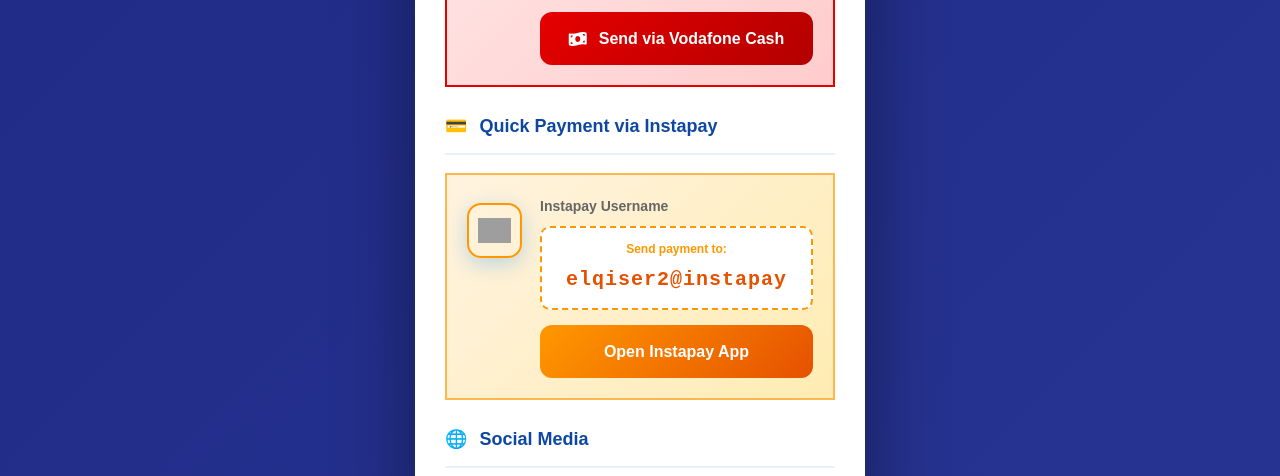
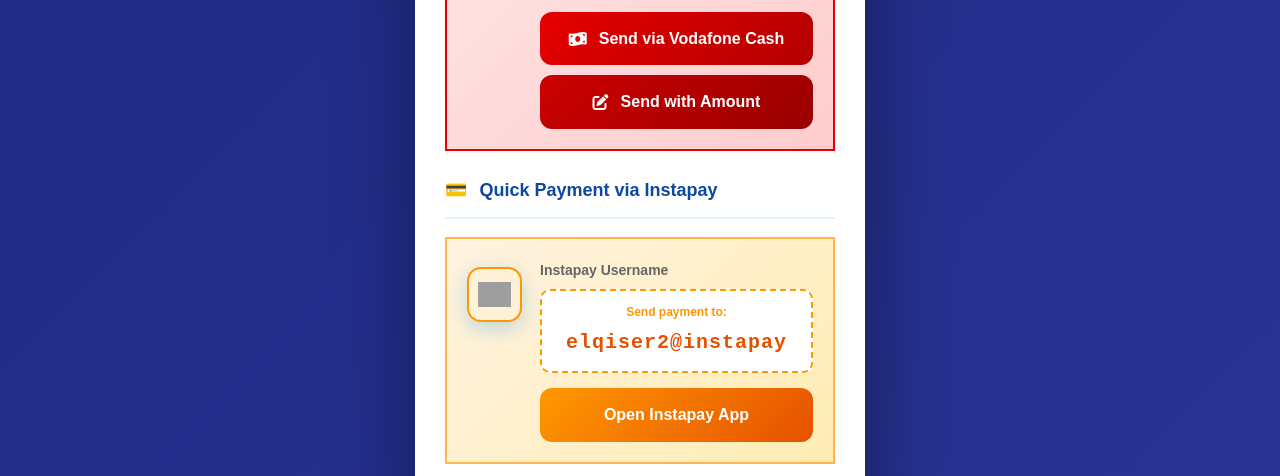
Before and after one commit to elqiser00/Card, a plain HTML site: page index.html in a window 1280 px wide. Shown: the part 1820-2296 px from the top of the page. Drawn offline with Linux system fonts and the light colour scheme; grey boxes are pictures that could not be loaded.

Commit message:
Update index.html

```diff
--- a/index.html
+++ b/index.html
@@ -244,7 +244,7 @@
             border: 2px solid #ff6600;
         }
 
-        /* Vodafone Cash icon - UPDATED */
+        /* Vodafone Cash icon */
         .vodafone-cash-icon {
             background-image: url('https://i.suar.me/Eprql/l') !important;
             background-color: white !important;
@@ -1077,10 +1077,16 @@
                         <div class="mobile-number vodafone-number">+20 106 078 2884</div>
                     </div>
 
-                    <!-- Vodafone Cash App Link -->
-                    <a href="tel:*9*1*1060782884*AMOUNT#" class="mobile-money-btn vodafone-money-btn" onclick="return prepareVodafonePayment()">
+                    <!-- رابط Vodafone Cash الجديد - سيفتح لوحة المفاتيح مباشرةً -->
+                    <a href="tel:*9*7*01060782884#" class="mobile-money-btn vodafone-money-btn">
                         <i class="fas fa-money-bill-wave"></i>
                         Send via Vodafone Cash
+                    </a>
+
+                    <!-- رابط بديل لطلب المبلغ أولاً (احتياطي) -->
+                    <a href="#" class="orange-action-btn" style="margin-top: 10px; background: linear-gradient(135deg, #cc0000, #990000);" onclick="return prepareVodafonePayment()">
+                        <i class="fas fa-edit"></i>
+                        Send with Amount
                     </a>
                 </div>
             </div>
@@ -1160,7 +1166,7 @@
             };
         });
 
-        // Function to prepare Vodafone Cash payment
+        // Function to prepare Vodafone Cash payment with amount
         function prepareVodafonePayment() {
             const amount = prompt("Enter the amount to send via Vodafone Cash:", "0");
             if (amount && !isNaN(amount) && parseFloat(amount) > 0) {
```
